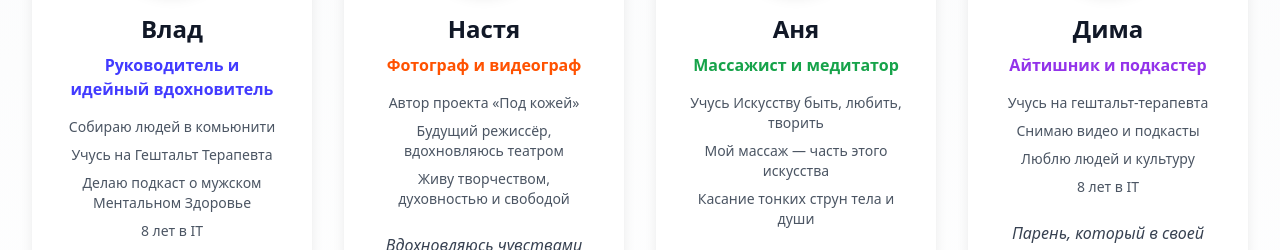
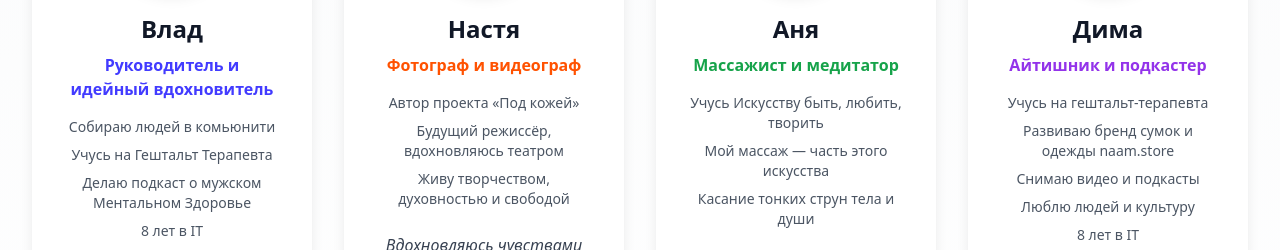
Before and after one commit to vkrbt/kanikuly, a plain HTML site: page index.html in a window 1280 px wide. Shown: the part 3531-3781 px from the top of the page. Drawn offline with nearby package versions, Linux system fonts and the light colour scheme; a web font is replaced by a local one.

Commit message:
update dima

```diff
--- a/index.html
+++ b/index.html
@@ -754,6 +754,7 @@
                         <p class="text-purple-600 font-semibold mb-4">Айтишник и подкастер</p>
                         <div class="space-y-2 text-sm text-gray-600 dark:text-gray-300 mb-6">
                             <p>Учусь на гештальт-терапевта</p>
+                            <p>Развиваю бренд сумок и одежды naam.store</p>
                             <p>Снимаю видео и подкасты</p>
                             <p>Люблю людей и культуру</p>
                             <p>8 лет в IT</p>
```
